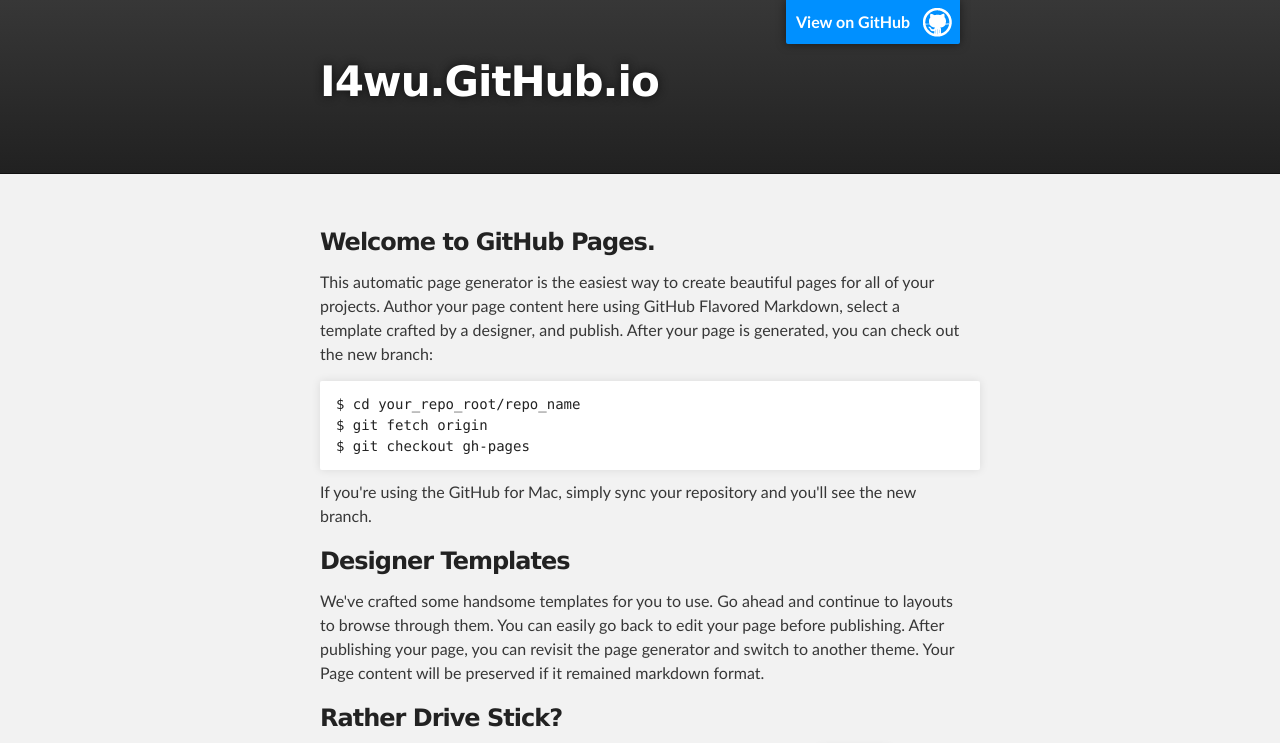
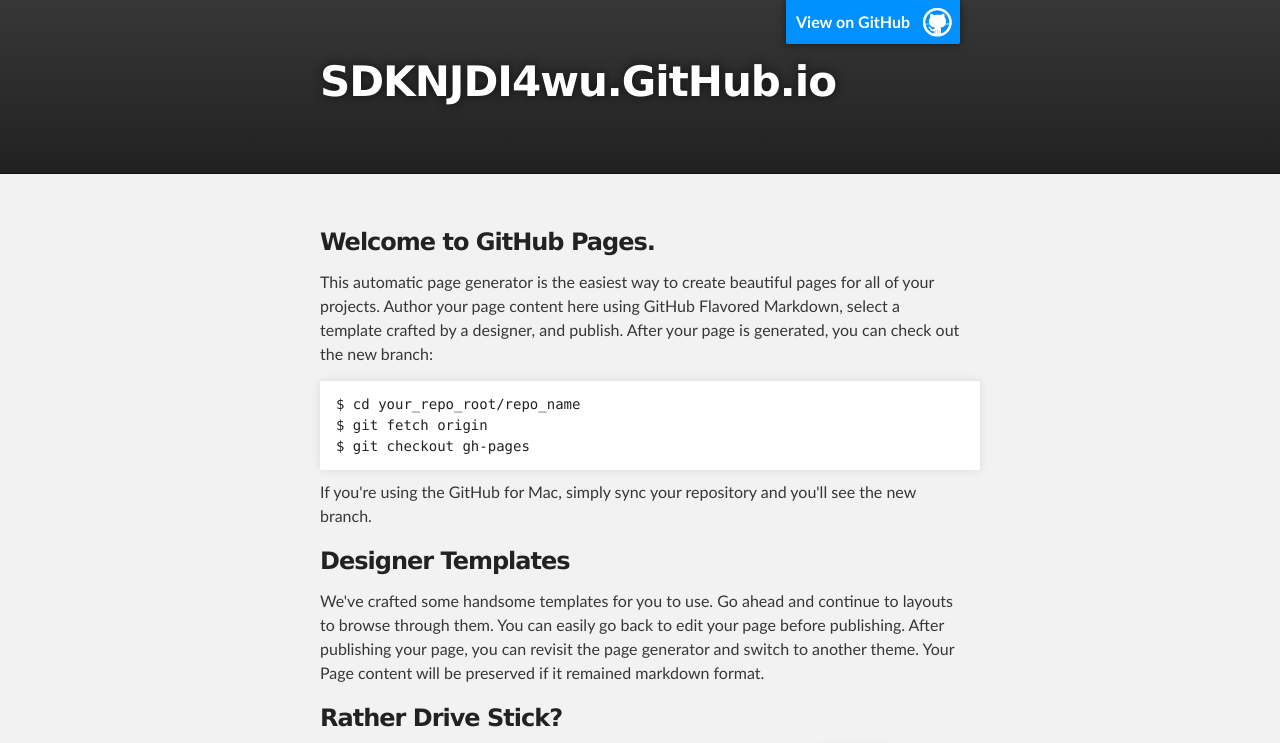
Before and after one commit to i4wu/i4wu.github.io, a plain HTML site: page index.html in a window 1280 px wide. Shown: the top 743 px of the page. Drawn offline with Linux system fonts and the light colour scheme.

Commit message:
test change

```diff
--- a/index.html
+++ b/index.html
@@ -18,7 +18,7 @@
         <header class="inner">
           <a id="forkme_banner" href="https://github.com/i4wu">View on GitHub</a>
 
-          <h1 id="project_title">I4wu.GitHub.io</h1>
+          <h1 id="project_title">SDKNJDI4wu.GitHub.io</h1>
           <h2 id="project_tagline"></h2>
 
         </header>
```
